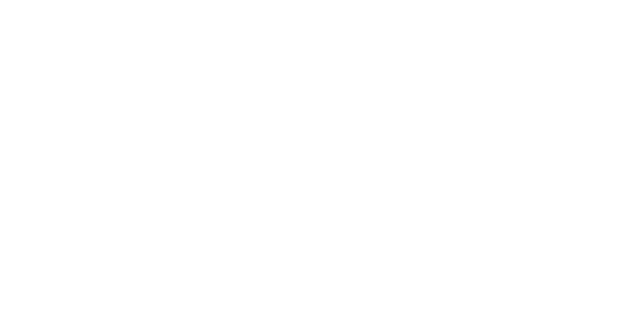
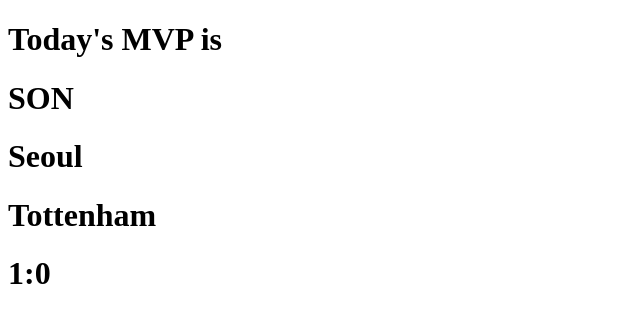
Before and after one commit to hoonil1/hoonil_react, a React (Create React App) app: page / in a window 1280 px wide. Shown: the top 322 px of the page, without its empty margins (0-640 px from the left). Built offline with nearby package versions, Linux system fonts and the light colour scheme.

Commit message:
default, export, import 에 대해  연습완료

```diff
--- a/src/App.js
+++ b/src/App.js
@@ -1,8 +1,12 @@
-
+import MyBox, { person, team } from "./Component/MyContainer";
 function App() {
   return (
     <div>
-
+      <MyBox />
+      <h1>{person.name}</h1>
+      <h1>{person.address}</h1>
+      <h1>{team.title}</h1>
+      <h1>{team.score}</h1>
     </div>
   );
 }
--- /dev/null
+++ b/src/Component/MyContainer.js
@@ -0,0 +1,12 @@
+function MyContainer() {
+  return (
+    <div>
+      <h1>Today's MVP is</h1>
+    </div>
+  );
+}
+
+export const person = { name: "SON", address: "Seoul" };
+export const team = { title: "Tottenham", score: "1:0" };
+
+export default MyContainer;
```
